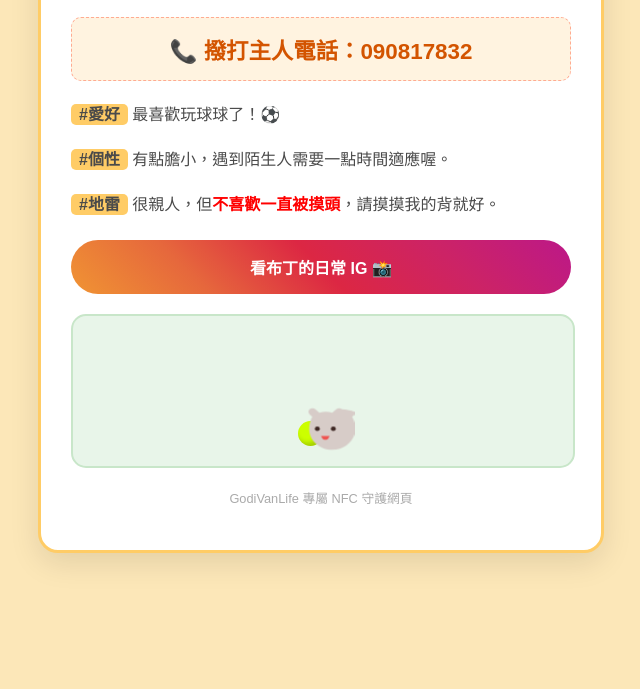
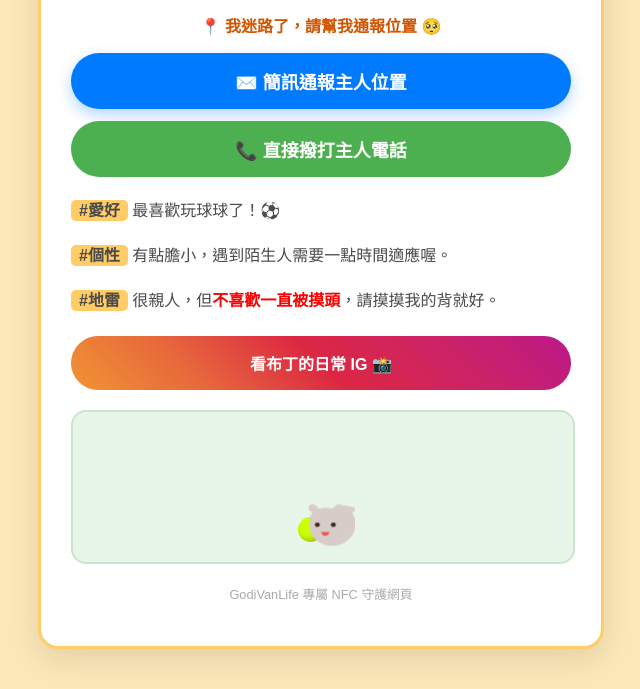
Before and after one commit to godivanlife-creator/pudding, a plain HTML site: page index.html in a window 1280 px wide. Shown: the part 143-832 px from the top of the page, without its empty margins (319-959 px from the left). Before the commit the page ends 800 px from the top, so only its background shows below. Drawn offline with Linux system fonts and the light colour scheme.

Commit message:
Update index.html

```diff
--- a/index.html
+++ b/index.html
@@ -5,11 +5,17 @@
     <meta name="viewport" content="width=device-width, initial-scale=1.0">
     <title>Hello, 我是布丁 Pudding！</title>
     <style>
+        :root {
+            --pudding-yellow: #fce7b8;
+            --pudding-orange: #ff6f61;
+            --btn-sms: #007aff;
+        }
+
         body {
             font-family: '微軟正黑體', sans-serif;
             margin: 0;
             padding: 20px;
-            background-color: #fce7b8;
+            background-color: var(--pudding-yellow);
             color: #4a4a4a;
             text-align: center;
         }
@@ -22,19 +28,39 @@
             max-width: 500px;
             margin: 20px auto;
             border: 3px solid #ffcc66;
+            animation: slideUp 0.8s ease-out;
         }
 
-        h1 { color: #ff6f61; margin-bottom: 10px; }
-        .contact-info {
-            background: #fff3e0;
+        h1 { color: var(--pudding-orange); margin-bottom: 10px; }
+
+        /* 簡訊通知按鈕樣式 */
+        .btn {
+            display: block;
             padding: 15px;
-            border-radius: 10px;
+            margin: 12px 0;
+            border-radius: 30px;
+            text-decoration: none;
             font-weight: bold;
-            color: #d35400;
-            font-size: 1.4em;
-            margin: 20px 0;
-            border: 1px dashed #ffab91;
+            transition: all 0.3s;
+            border: none;
+            cursor: pointer;
+            width: 100%;
+            font-size: 18px;
+            box-sizing: border-box;
         }
+
+        .btn-sms {
+            background: var(--btn-sms);
+            color: white;
+            box-shadow: 0 6px 15px rgba(0, 122, 255, 0.3);
+        }
+
+        .btn-call {
+            background: #4CAF50;
+            color: white;
+        }
+
+        .btn:active { transform: scale(0.95); }
 
         .details { text-align: left; line-height: 1.8; margin: 20px 0; }
         .tag { background: #ffcc66; padding: 2px 8px; border-radius: 5px; font-weight: bold; }
@@ -50,6 +76,14 @@
             font-weight: bold;
         }
 
+        .loading {
+            display: none;
+            margin-top: 10px;
+            font-size: 14px;
+            color: #d35400;
+            font-weight: bold;
+        }
+
         /* --- 狗狗玩球動畫區 --- */
         .animation-stage {
             width: 100%;
@@ -62,7 +96,6 @@
             margin-top: 20px;
         }
 
-        /* 狗狗本體 (SVG) */
         .dog-sprite {
             position: absolute;
             bottom: 10px;
@@ -74,33 +107,33 @@
             animation: dogRunning 0.5s infinite alternate;
         }
 
-        /* 網球 */
         .tennis-ball {
             position: absolute;
             bottom: 20px;
             left: 0;
             width: 25px;
             height: 25px;
-            background: #ccff00; /* 網球螢光綠 */
+            background: #ccff00;
             border-radius: 50%;
             box-shadow: inset -3px -3px 5px rgba(0,0,0,0.2);
             animation: ballMove 4s infinite linear;
         }
 
-        /* 狗狗跑步動畫 */
         @keyframes dogRunning {
             from { transform: translateY(0) scale(1.05, 0.95); }
             to { transform: translateY(-10px) scale(0.95, 1.05); }
         }
 
-        /* 球左右滾動，並帶動狗狗轉向 */
         @keyframes ballMove {
             0% { left: 5%; }
             50% { left: 85%; }
             100% { left: 5%; }
         }
 
-        /* 讓狗狗轉向的小腳本會寫在下方 JS */
+        @keyframes slideUp {
+            from { opacity: 0; transform: translateY(30px); }
+            to { opacity: 1; transform: translateY(0); }
+        }
     </style>
 </head>
 <body>
@@ -108,9 +141,12 @@
     <div class="container">
         <h1>🐾 我是布丁 Pudding</h1>
 
-        <div class="contact-info">
-            📞 撥打主人電話：090817832
-        </div>
+        <p style="color: #d35400; font-weight: bold;">📍 我迷路了，請幫我通報位置 🥺</p>
+
+        <button class="btn btn-sms" onclick="sendSMSLocation()">✉️ 簡訊通報主人位置</button>
+        <div id="loadingText" class="loading">正在定位中...請稍候</div>
+
+        <a href="tel:0908178322" class="btn btn-call">📞 直接撥打主人電話</a>
 
         <div class="details">
             <p><span class="tag">#愛好</span> 最喜歡玩球球了！⚽️</p>
@@ -140,7 +176,34 @@
     </div>
 
     <script>
-        // 簡單的腳本讓狗狗轉向追球
+        // 1. 定位與簡訊功能
+        function sendSMSLocation() {
+            const loading = document.getElementById('loadingText');
+            loading.style.display = 'block';
+
+            if (navigator.geolocation) {
+                navigator.geolocation.getCurrentPosition((position) => {
+                    const lat = position.coords.latitude;
+                    const lng = position.coords.longitude;
+                    const mapUrl = "https://www.google.com/maps?q=$" + lat + "," + lng;
+
+                    const phoneNumber = "0908178322";
+                    const message = encodeURIComponent("【布丁尋寵通報】我發現了布丁 Pudding！目前位置：" + mapUrl);
+
+                    window.location.href = "sms:" + phoneNumber + "?body=" + message;
+                    loading.style.display = 'none';
+                }, (error) => {
+                    loading.style.display = 'none';
+                    alert("無法取得精確定位，將直接開啟簡訊。");
+                    window.location.href = "sms:0908178322?body=" + encodeURIComponent("【布丁尋寵通報】我發現了布丁 Pudding，請與我聯繫。");
+                }, { enableHighAccuracy: true, timeout: 8000 });
+            } else {
+                alert("您的裝置不支援定位功能。");
+                loading.style.display = 'none';
+            }
+        }
+
+        // 2. 動畫：讓狗狗轉向追球
         const ball = document.getElementById('ball');
         const dog = document.getElementById('dog');
         let lastPos = 0;
@@ -157,6 +220,5 @@
         }
         updateDogDirection();
     </script>
-
 </body>
 </html>
```
